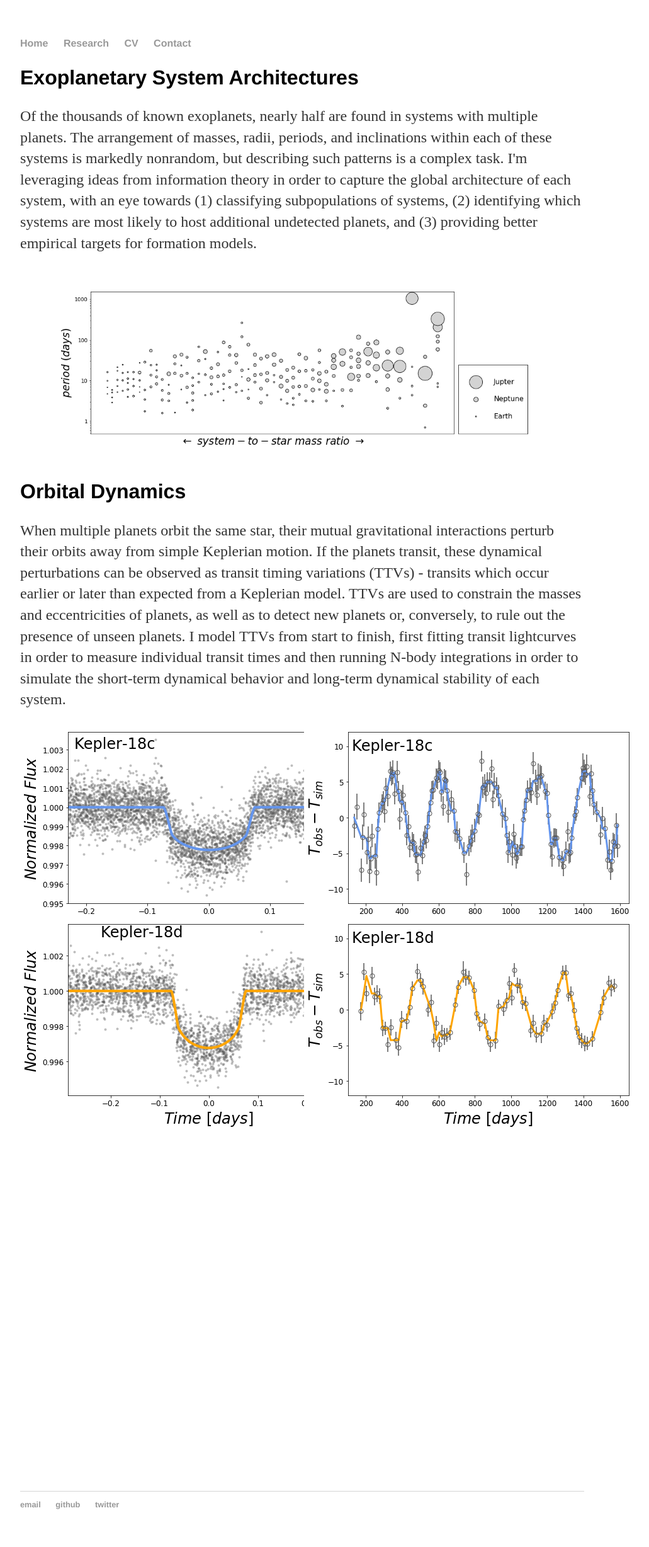
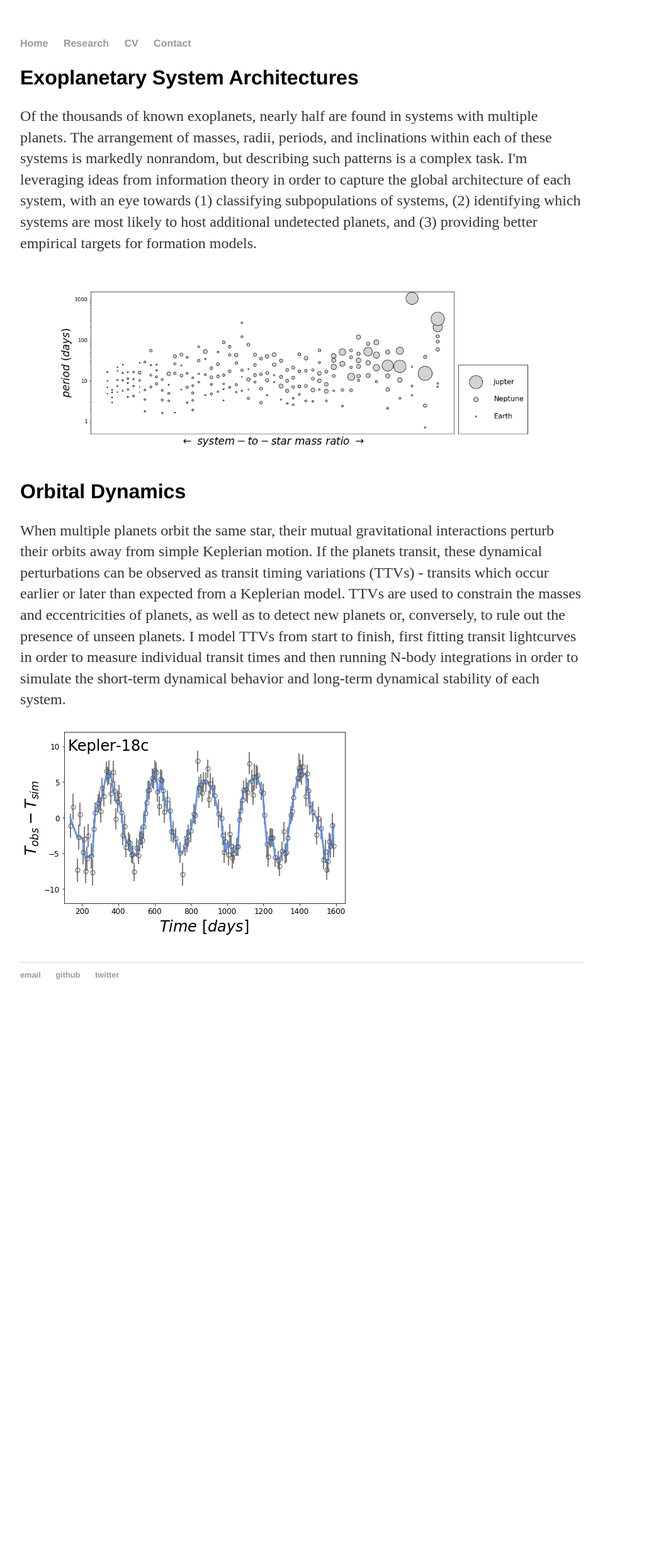
Before and after one commit to gjgilbert/gjgilbert.github.io, a Jekyll site: the page built from research/index.html, in a window 1280 px wide. Shown: the whole page at 63% size, without its empty margins (160-1191 px from the left). Built offline with Jekyll 4.4.1, drawn with Linux system fonts in a browser that asks for light colours; after the commit the page ends 1615 px from its top, so only the background shows below that.

Commit message:
Update index.html

```diff
--- a/research/index.html
+++ b/research/index.html
@@ -2,24 +2,6 @@
 layout: default
 title: Greg Gilbert - Research
 ---
-
-<style>
-* {
-  box-sizing: border-box;
-}
-.img_grid {
-    display: grid;
-    grid-gap: 5px;
-    grid-template-columns: repeat(auto-fit, minmax(300px, 1fr));
-    grid-template-rows: repeat(4, 300px);
-}
-
-@media screen and (max-width: 600px) {
-  .img_grid {
-    width: 100%;
-  }
-
-</style>
 
 <div class="blurb">
 	<h2>Exoplanetary System Architectures</h2>
@@ -28,12 +10,6 @@ title: Greg Gilbert - Research
 
 	<h2>Orbital Dynamics</h2>
 	<p>When multiple planets orbit the same star, their mutual gravitational interactions perturb their orbits away from simple Keplerian motion. If the planets transit, these dynamical perturbations can be observed as transit timing variations (TTVs) - transits which occur earlier or later than expected from a Keplerian model. TTVs are used to constrain the masses and eccentricities of planets, as well as to detect new planets or, conversely, to rule out the presence of unseen planets. I model TTVs from start to finish, first fitting transit lightcurves in order to measure individual transit times and then running N-body integrations in order to simulate the short-term dynamical behavior and long-term dynamical stability of each system.</p>
-
-	<div class="img_grid">
-	  <div><img src="K18c-lc.png"></div>
-	  <div><img src="K18c-ttv.png"></div>
-	  <div><img src="K18d-lc.png"></div>
-	  <div><img src="K18d-ttv.png"></div>
-	</div>
+	<p><img src="K18c-ttv.png"></p>
 
 </div><!-- /.blurb -->
```
